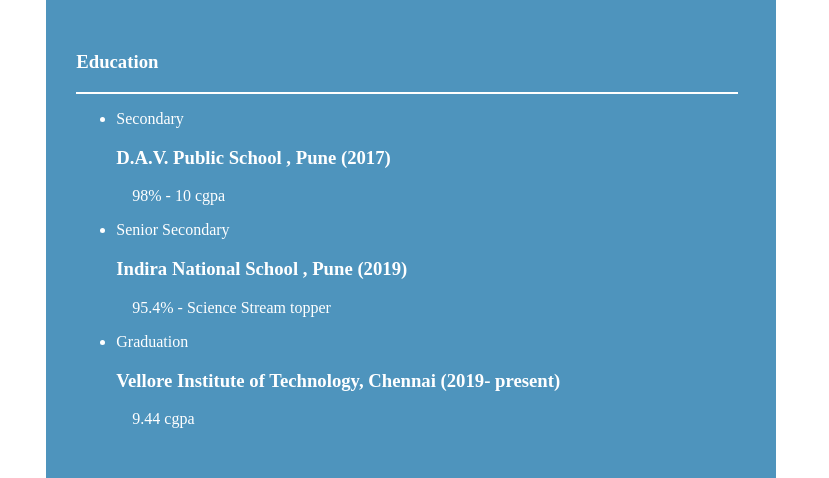
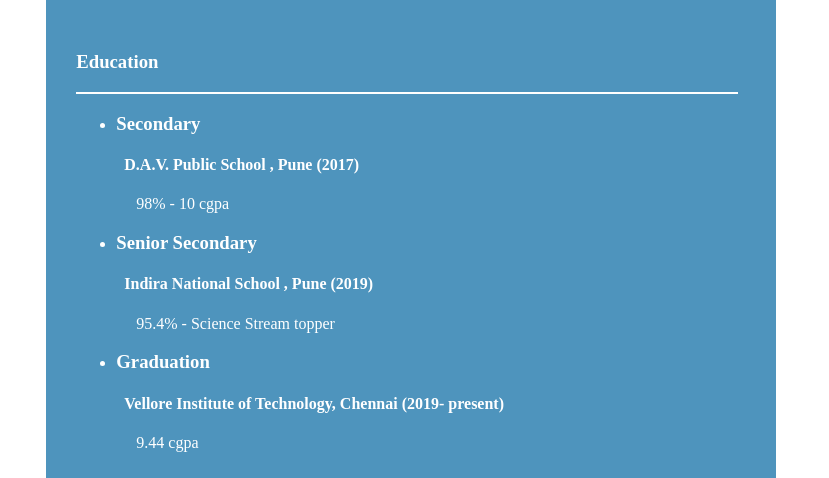
Before and after one commit to AnikaJagati/profile_webpage, a plain HTML site: page index.html in a window 1280 px wide. Shown: the part 164-642 px from the top of the page, 451-1280 px from the left. Drawn offline with Linux system fonts and the light colour scheme.

Commit message:
Update index.html

```diff
--- a/index.html
+++ b/index.html
@@ -65,16 +65,16 @@
                   <br>
                   <h3>Education</h3>
                   <hr style="width:120%;  border: 1px solid white;">
-                  <ul>
-                      <li>Secondary</li>
-                      <h3>D.A.V. Public School , Pune (2017)</h3>
-                      <p>&nbsp;&nbsp;&nbsp;&nbsp;98% - 10 cgpa</p>
-                      <li>Senior Secondary</li>
-                      <h3>Indira National School , Pune (2019)</h3>
-                      <p>&nbsp;&nbsp;&nbsp;&nbsp;95.4% - Science Stream topper</p>
-                      <li>Graduation</li>
-                      <h3>Vellore Institute of Technology, Chennai (2019- present)</h3>
-                      <p>&nbsp;&nbsp;&nbsp;&nbsp;9.44 cgpa</p>
+                 <ul>
+                      <li><h3>Secondary</h3></li>
+                      <h4>&nbsp;&nbsp;D.A.V. Public School , Pune (2017)</h4>
+                      <p>&nbsp;&nbsp;&nbsp;&nbsp;&nbsp;98% - 10 cgpa</p>
+                      <li><h3>Senior Secondary</h3></li>
+                      <h4>&nbsp;&nbsp;Indira National School , Pune (2019)</h4>
+                      <p>&nbsp;&nbsp;&nbsp;&nbsp;&nbsp;95.4% - Science Stream topper</p>
+                      <li><h3>Graduation</h3></li>
+                      <h4>&nbsp;&nbsp;Vellore Institute of Technology, Chennai (2019- present)</h4>
+                      <p>&nbsp;&nbsp;&nbsp;&nbsp;&nbsp;9.44 cgpa</p>
                   </ul>
 
                   <p></p>
```
